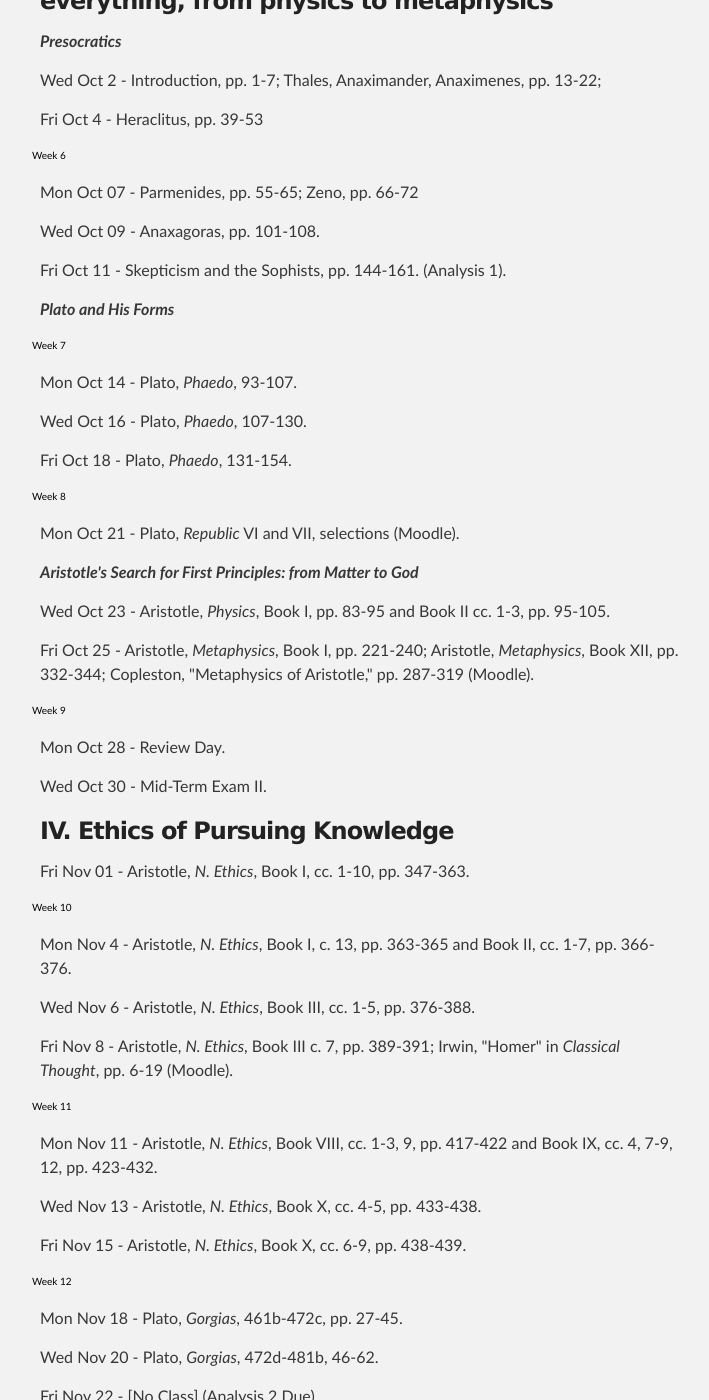
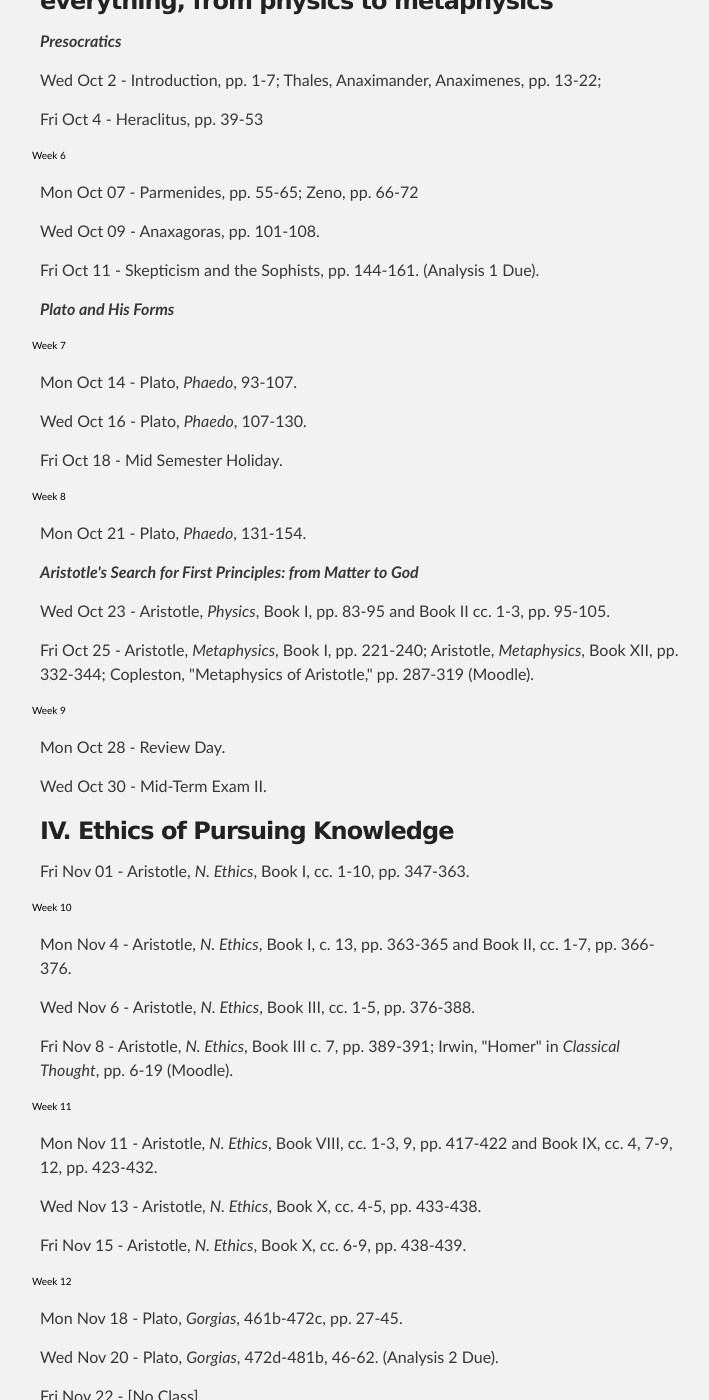
Before and after one commit to jeffreycwitt/jeffreycwitt.github.io, a Jekyll site: the page built from teaching/FoundationsOfPhilosophy.html, in a window 1280 px wide and 1400 px high, scrolled down 4920 px. Shown: the whole window, without its empty margins (280-989 px from the left). Built offline with Jekyll 4.4.1, drawn with Linux system fonts in a browser that asks for light colours.

Commit message:
syllabus update

```diff
--- a/teaching/FoundationsOfPhilosophy.html
+++ b/teaching/FoundationsOfPhilosophy.html
@@ -421,7 +421,7 @@ title:  Foundations of Philosophy
 
 
             <p>
-               Fri Oct 11 - Skepticism and the Sophists, pp. 144-161. (Analysis 1).
+               Fri Oct 11 - Skepticism and the Sophists, pp. 144-161. (Analysis 1 Due).
 
             </p>
 
@@ -440,14 +440,14 @@ title:  Foundations of Philosophy
             </p>
 
             <p>
-               Fri Oct 18 - Plato, <em>Phaedo</em>, 131-154.
+               Fri Oct 18 - Mid Semester Holiday.
 
             </p>
 
             <p id="week8" style="padding: 2px; font-size: 10px; text-indent: -10px;"><a href="&amp;week=8" style="color: black;" target="_blank" title="click to view this week in Moodle">
                   Week 8</a></p>
             <p>
-               Mon Oct 21 - Plato, <em>Republic</em> VI and VII, selections (Moodle).
+               Mon Oct 21 - Plato, <em>Phaedo</em>, 131-154.
 
             </p>
 
@@ -544,13 +544,13 @@ title:  Foundations of Philosophy
 
             <p>
                Wed Nov 20 -
-               Plato, <em>Gorgias</em>, 472d-481b, 46-62.
+               Plato, <em>Gorgias</em>, 472d-481b, 46-62. (Analysis 2 Due).
 
             </p>
 
             <p>
                Fri Nov 22 -
-               [No Class] (Analysis 2 Due).
+               [No Class].
 
             </p>
 
```
